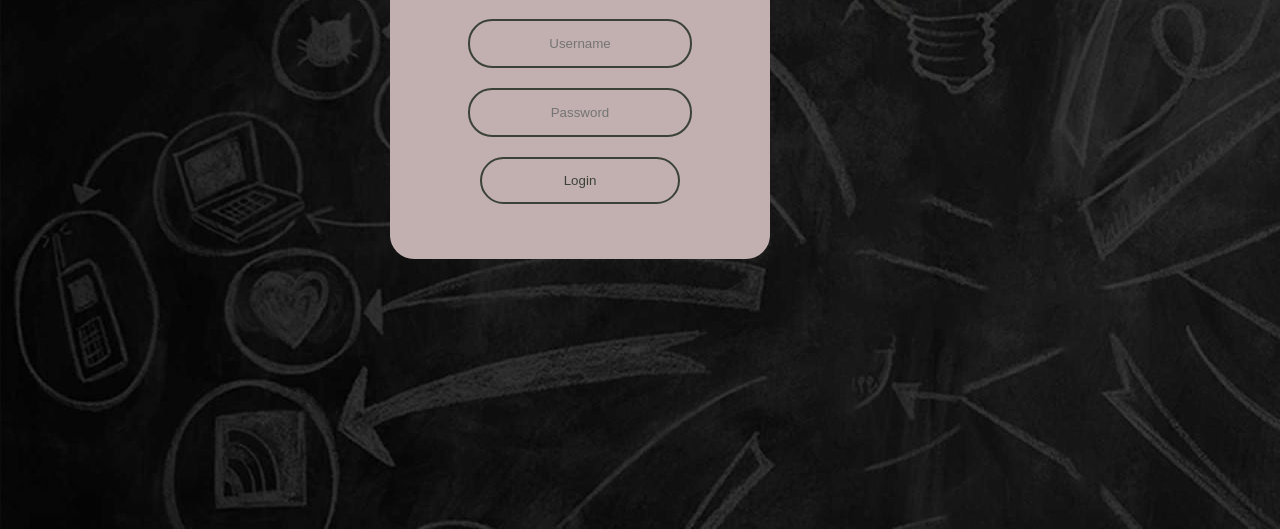
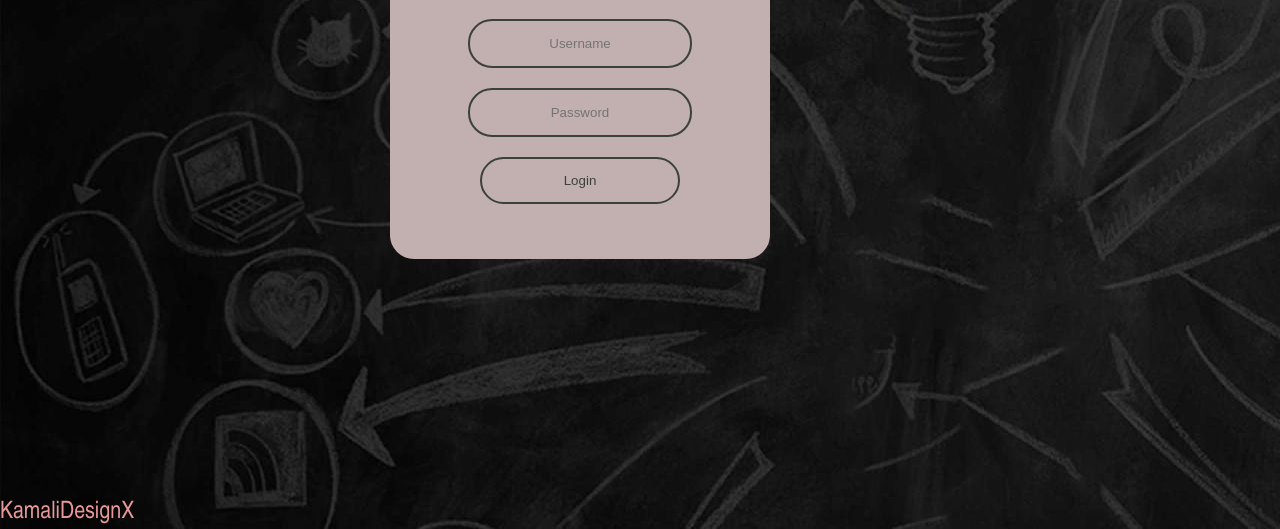
Before and after one commit to Muhibullah-09/Login-form-1, a plain HTML site: page index.html in a window 1280 px wide. Shown: the part 271-800 px from the top of the page. Drawn offline with Linux system fonts and the light colour scheme.

Commit message:
Update footer
footer now updated

```diff
--- a/index.html
+++ b/index.html
@@ -9,6 +9,7 @@
     <footer>
         <p>&copy;All Rights Reserved By <a href="https://www.youtube.com/channel/UCowZz8VHqeJY42L-AGHRi0Q">MuheebKamali</a></p>
     </footer>-->
+    <h3><a href="https://www.facebook.com/muheeb.kamali/" target="_blank">KamaliDesignX</a></h3>
     <form class="box" action="index.html" method="POST">
         <h1>Login</h1>
         <input type="text" name="" placeholder="Username">
--- a/login.css
+++ b/login.css
@@ -6,6 +6,7 @@ body
     background-image: url("login-background.jpg");
     background-color: black;
 }
+/*
 footer
 {
     margin:0;
@@ -21,6 +22,23 @@ footer
     text-align: center;
 
 }
+
+*/
+
+h3 a
+{
+    margin:0;
+    padding: 0;
+    color: rgb(231, 152, 152);
+    font-family:'Arial Narrow';
+    font-weight: 500;
+    position: absolute;
+    bottom: 1px;
+    text-decoration: none;
+    font-size: 24px;
+    background: transparent;
+}
+
 .box
 {
     width: 300px;
```
